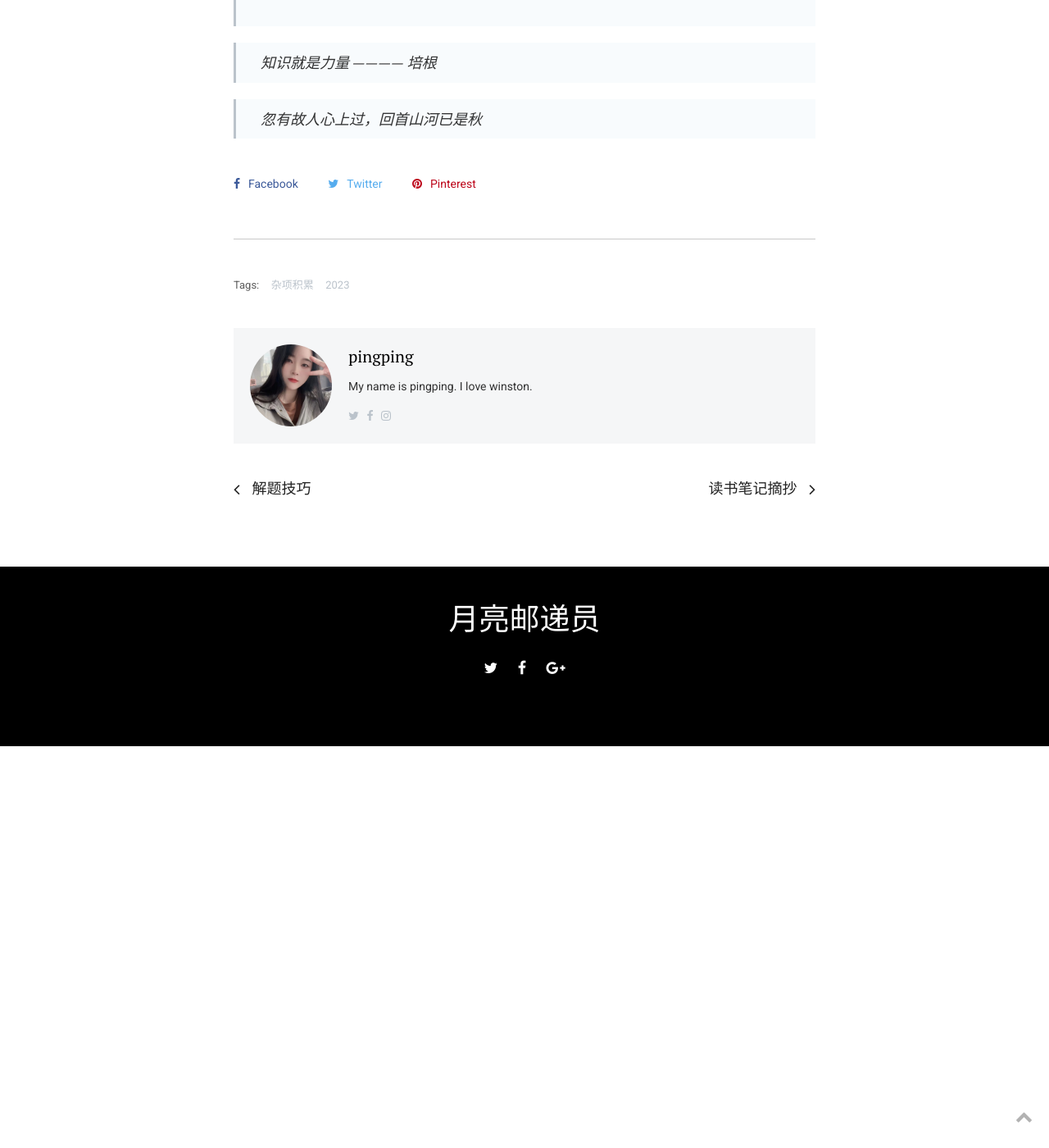
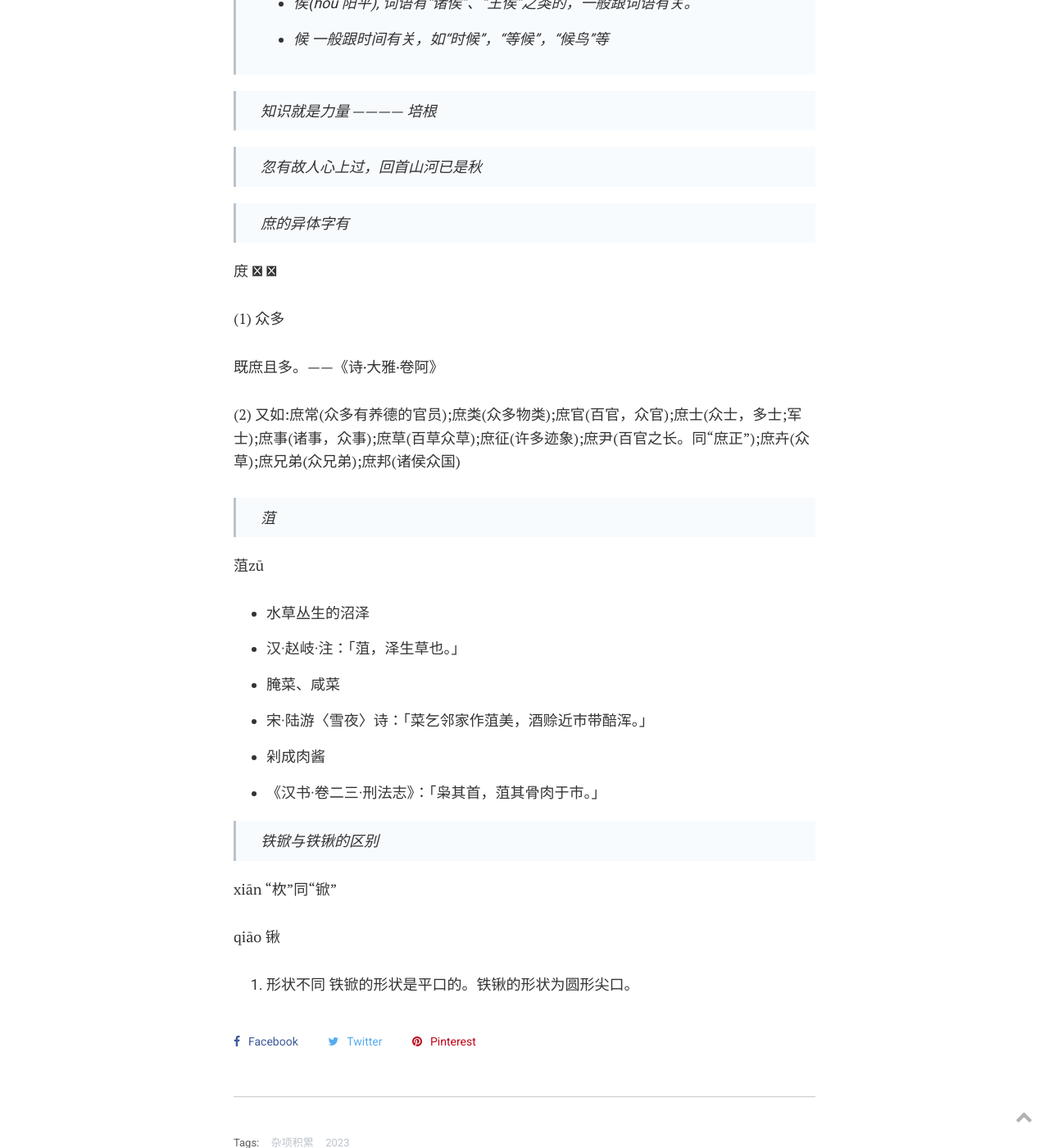
Before and after one commit to mytingbao/blog, a Jekyll site: the page built from _posts/公考积累/2023-05-17-杂项积累.md, in a window 1280 px wide and 1400 px high, scrolled down 3379 px. Shown: the whole window at 82% size. Built offline with Jekyll 4.4.1, drawn with Linux system fonts in a browser that asks for light colours; before the commit the page ends 4289 px from its top, so only the background shows below that; some of the changed text lies outside the part shown.

Commit message:
更新博客

```diff
--- a/_posts/公考积累/2023-05-17-杂项积累.md
+++ b/_posts/公考积累/2023-05-17-杂项积累.md
@@ -53,6 +53,8 @@ description: 杂项积累
 
 * 屯邅 zhūn zhān 處境險厄，前進困難。《易經．屯卦．六二》：「屯如邅如，乘馬班如。」亦用以比喻人之困頓不得志。《文選．左思．詠史詩八首之七》：「當其未遇時，憂在填溝壑。英雄有屯邅，由來自古昔。」《西遊記》第一五回：「只因累歲屯邅，遭喪失火，到此沒了下梢。」也作「迍邅」
 
+* 窀穸，zhūn xī，意思是有墓穴、埋葬、逝世、长夜之意。
+
 *  孳 zī
 
 ![]({{site.baseurl}}/images/post/2023/06/01.jpg)
@@ -78,3 +80,36 @@ description: 杂项积累
 > 知识就是力量 ———— 培根
 
 > 忽有故人心上过，回首山河已是秋
+
+>  庶的异体字有
+
+庻 𢉙 𠦜
+
+(1) 众多
+
+既庶且多。——《诗·大雅·卷阿》
+
+(2) 又如:庶常(众多有养德的官员);庶类(众多物类);庶官(百官，众官);庶士(众士，多士;军士);庶事(诸事，众事);庶草(百草众草);庶征(许多迹象);庶尹(百官之长。同“庶正”);庶卉(众草);庶兄弟(众兄弟);庶邦(诸侯众国)
+
+
+
+> 菹
+
+菹zū
+
+* 水草丛生的沼泽
+ * 汉·赵岐·注：「菹，泽生草也。」
+* 腌菜、咸菜
+ * 宋·陆游〈雪夜〉诗：「菜乞邻家作菹美，酒赊近市带醅浑。」
+* 剁成肉酱
+ * 《汉书·卷二三·刑法志》：「枭其首，菹其骨肉于市。」
+
+
+
+> 铁锨与铁锹的区别
+
+xiān “杴”同“锨”
+
+qiāo 锹
+
+1. 形状不同 铁锨的形状是平口的。铁锹的形状为圆形尖口。
```
Also changed, not shown: _posts/公考积累/2023-03-28-公基积累.md (+8 -1 lines), _posts/公考积累/2023-09-15-常识积累（一）.md (+1 -1 lines), _posts/公考积累/2023-10-07-关于植物.md (added, +88 -0 lines), images/post/2023/10/01.jpg (added), images/post/2023/10/02.webp (added), images/post/2023/10/03.webp (added), images/post/2023/10/04.jpg (added), images/post/2023/10/05.webp (added), images/post/2023/10/06.webp (added).
